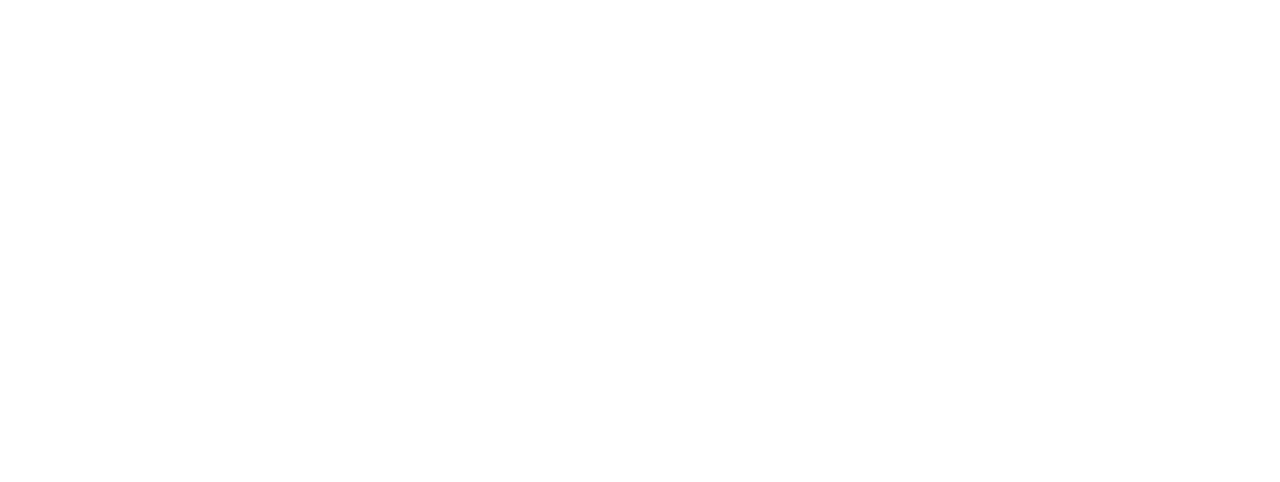
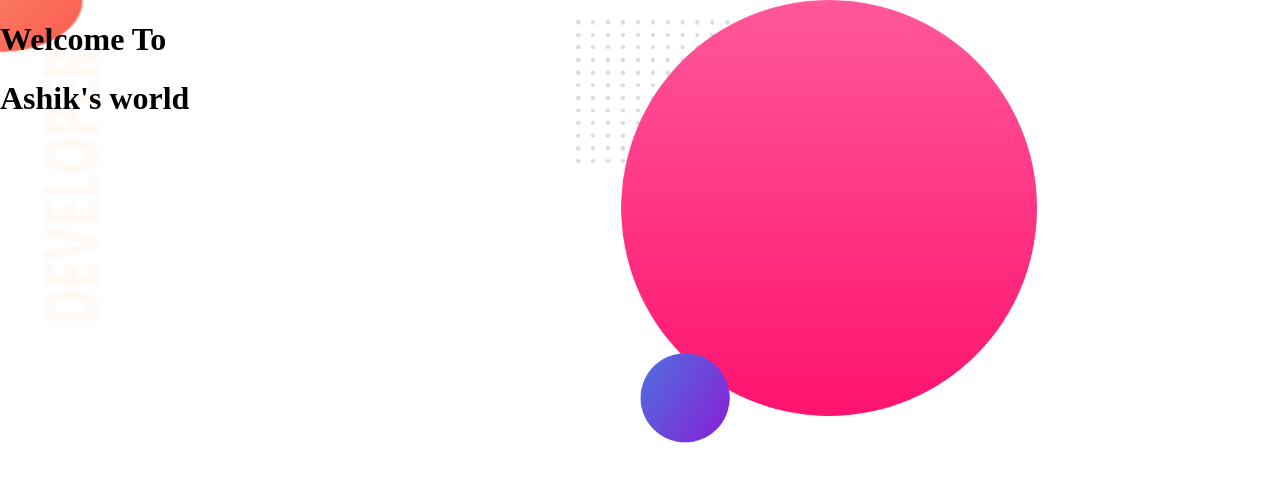
Before and after one commit to ashikurrahman-1/web-portfolio, a plain HTML site: page index.html in a window 1280 px wide. Drawn offline with Linux system fonts and the light colour scheme.

Commit message:
first part

```diff
--- a/css/style.css
+++ b/css/style.css
@@ -0,0 +1,22 @@
+body{
+    margin: 0;
+    padding: 0;
+}
+.f-part{
+    background: url(../img/top-banner.png);
+    background-size: 100% 100%;
+    background-position: center;
+    background-repeat: no-repeat;
+    overflow: hidden;
+}
+.fp-left{
+    float: left;
+    width: 45%;
+}
+.fp-right{
+    width: 45%;
+    float: left;
+}
+.fp-right img{
+    width: 80%;
+}
--- a/index.html
+++ b/index.html
@@ -8,6 +8,14 @@
         <title> Ashikur Rahman </title>
     </head>
     <body>
-
+        <div class="f-part">
+            <div class="fp-left">
+                <h1> Welcome To </h1>
+                <h1> <span class="ashik">Ashik's</span> world </h1>
+            </div>
+            <div class="fp-right">
+                <img src="img/my-bg2.png" alt="">
+            </div>
+        </div>
     </body>
 </html>
```
Also changed, not shown: img/dream-bg.png (added), img/exp-bg.png (added), img/jhankar.png (added), img/jhankar2.png (added), img/my-bg.png (added), img/my-bg2.png (added), img/top-banner.png (added).
